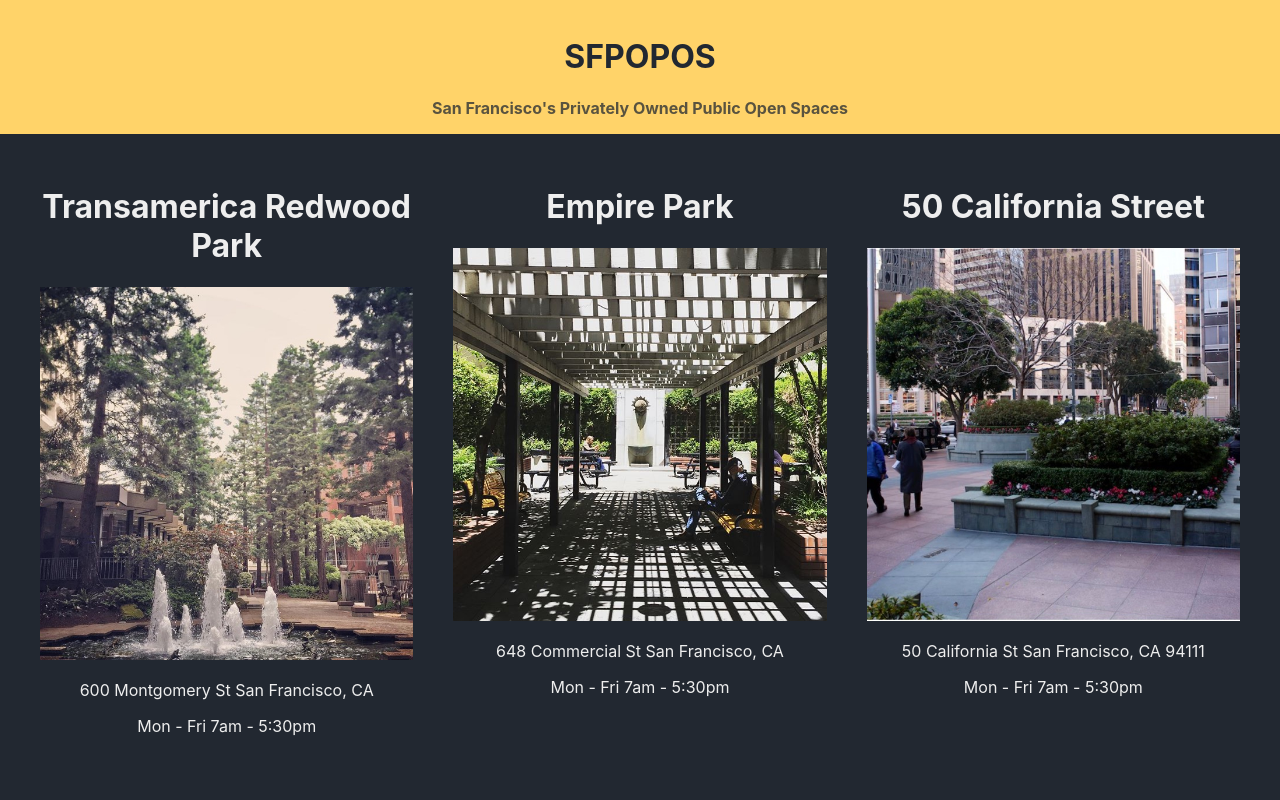
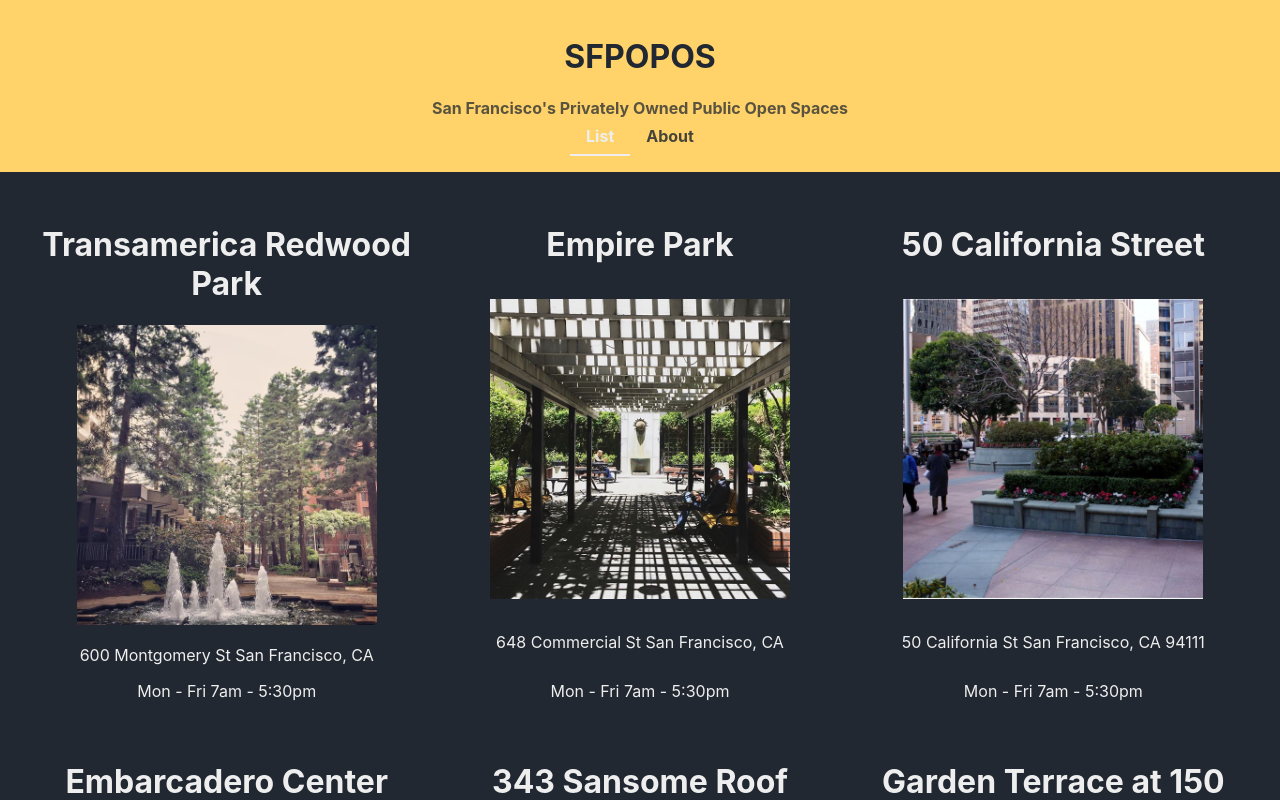
Before and after one commit to shah-a/few1.2-02-react-fundamentals, a React (Create React App) app: page / in a window 1280 px wide. Shown: the top 800 px of the page. Built offline with nearby package versions, Linux system fonts and the light colour scheme.

Commit message:
[Add] React Router
- Finished page 6 of the tutorial

```diff
--- a/package.json
+++ b/package.json
@@ -8,6 +8,7 @@
     "@testing-library/user-event": "^12.5.0",
     "react": "^17.0.1",
     "react-dom": "^17.0.1",
+    "react-router-dom": "^5.2.0",
     "react-scripts": "4.0.1",
     "web-vitals": "^0.2.4"
   },
--- /dev/null
+++ b/src/About.css
@@ -0,0 +1,4 @@
+.About > p {
+  margin: auto;
+  width: 50%;
+}
--- /dev/null
+++ b/src/About.js
@@ -0,0 +1,20 @@
+// import React from 'react';
+import './About.css';
+
+function About() {
+  return (
+    <div className="About">
+      <h1>About SFPOPOS</h1>
+      <p>
+        POPOS are publicly accessible spaces in
+        forms of plazas, terraces, atriums, small
+        parks, and even snippets which are provided
+        and maintained by private developers. In San
+        Francisco, POPOS mostly appear in the Downtown
+        office district area.
+      </p>
+    </div>
+  );
+}
+
+export default About;
--- a/src/App.js
+++ b/src/App.js
@@ -1,17 +1,24 @@
 // import logo from './logo.svg';
 import './App.css';
 import Title from './Title.js';
-import './Title.css';
 import POPOSList from './POPOSList.js';
 import Footer from './Footer.js';
+import About from './About.js';
+import POPOSDetails from './POPOSDetails.js';
+
+import {HashRouter as Router, Route} from 'react-router-dom';
 
 function App() {
   return (
-    <div className="App">
-      <Title />
-      <POPOSList />
-      <Footer />
-    </div>
+    <Router>
+      <div className="App">
+        <Title />
+        <Route exact path="/" component={POPOSList} />
+        <Route exact path="/about" component={About} />
+        <Route exact path="/details/:id" component={POPOSDetails} />
+        <Footer />
+      </div>
+    </Router>
   );
 }
 
--- a/src/Footer.css
+++ b/src/Footer.css
@@ -9,6 +9,6 @@
 }
 
 .Footer > p {
+  margin: 0;
   color: #222831;
-  margin: 0;
 }
--- /dev/null
+++ b/src/POPOSDetail.css
@@ -0,0 +1,4 @@
+.POPOSDetails {
+  width: 50%;
+  margin: auto;
+}
--- /dev/null
+++ b/src/POPOSDetails.js
@@ -0,0 +1,26 @@
+// import React from 'react';
+import './POPOSDetail.css';
+import data from './sfpopos-data.json';
+
+function POPOSDetails (props) {
+  const { id } = props.match.params;
+  const { images, title, desc, hours, features, geo } = data[id];
+
+  return (
+    <div className="POPOSDetails">
+      <div>
+        <img src={`${process.env.PUBLIC_URL}images/${images[0]}`} alt="" />
+      </div>
+
+      <div>
+        <h1>{title}</h1>
+        <p>{desc}</p>
+        <p>{hours}</p>
+        <p>{features}</p>
+        <p>{geo.lat} {geo.lon}</p>
+      </div>
+    </div>
+  );
+}
+
+export default POPOSDetails;
--- a/src/POPOSList.js
+++ b/src/POPOSList.js
@@ -4,10 +4,11 @@
 import data from './sfpopos-data.json';
 
 function POPOSList() {
-  const spaces = data.map(({ title, images, address, hours }) => {
+  const spaces = data.map(({ title, images, address, hours }, i) => {
     return (
       <POPOSSpace
-        key = {title}
+        id={i}
+        key={title}
         name={title}
         image={images[0]}
         address={address}
--- a/src/POPOSSpace.css
+++ b/src/POPOSSpace.css
@@ -1,6 +1,10 @@
 .POPOSSpace {
   width: 100%;
   text-align: center;
+  display: flex;
+  flex-direction: column;
+  justify-content: space-between;
+  align-items: center;
 }
 
 .POPOSSpace > img {
@@ -11,3 +15,13 @@
 .POPOSSpace > p {
   margin-bottom: 0;
 }
+
+.Link {
+  color: #eee;
+  text-decoration: none;
+  transition: all 0.2s;
+}
+
+.Link:hover {
+  color: #ffd369;
+}
--- a/src/POPOSSpace.js
+++ b/src/POPOSSpace.js
@@ -1,17 +1,22 @@
 // import React from 'react';
 // import logo from './logo.svg';
 import './POPOSSpace.css';
+import {Link} from 'react-router-dom';
 
 function POPOSSpace(props) {
-  const { name, image, address, hours } = props;
+  const { id, name, image, address, hours } = props;
   return (
     <div className="POPOSSpace">
+      <Link className="Link" to={`details/${id}`}>
         <h1>{name}</h1>
+      </Link>
+      <Link to={`details/${id}`}>
         <img src={`${process.env.PUBLIC_URL}images/${image}`}
           alt={image}
           width="300"
           height="300"
         />
+      </Link>
       <p>{address}</p>
       <p>{hours}</p>
     </div>
--- a/src/Title.css
+++ b/src/Title.css
@@ -14,3 +14,16 @@
   color: rgba(34, 40, 49, 0.75);
   font-weight: bold;
 }
+
+.NavLink {
+  display: inline-block;
+  padding: 0.5em 1em;
+  color: rgba(34, 40, 49, 0.835);
+  font-weight: bold;
+  text-decoration: none;
+}
+
+.NavLink-Active {
+  color: #eee;
+  border-bottom: 2px solid;
+}
--- a/src/Title.js
+++ b/src/Title.js
@@ -1,10 +1,27 @@
 // import React from 'react';
+import './Title.css';
+import {NavLink} from 'react-router-dom';
 
 function Title() {
   return (
     <div className="Title">
-      <h1>SFPOPOS</h1>
-      <div className="Title-Subtitle"> San Francisco's Privately Owned Public Open Spaces</div>
+      <header>
+        <h1>SFPOPOS</h1>
+        <div className="Title-Subtitle"> San Francisco's Privately Owned Public Open Spaces</div>
+
+        <div>
+          <NavLink
+            className="NavLink"
+            activeClassName="NavLink-Active"
+            exact
+            to="/">List</NavLink>
+          <NavLink
+            className="NavLink"
+            activeClassName="NavLink-Active"
+            exact
+            to="/about">About</NavLink>
+        </div>
+      </header>
     </div>
   );
 }
```
Also changed, not shown: 1 other file (tests, documents, lock files or other folders). Lines whose indentation alone changed are shown as unchanged.
